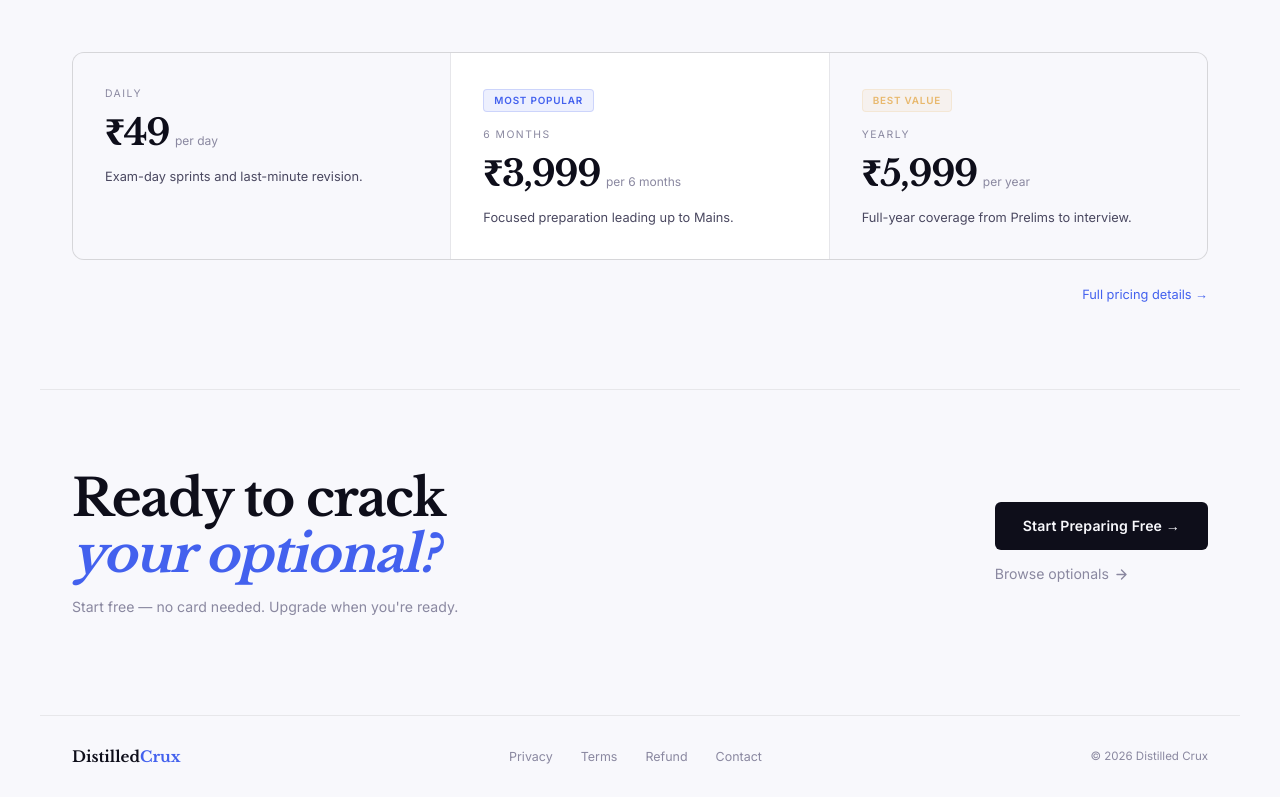
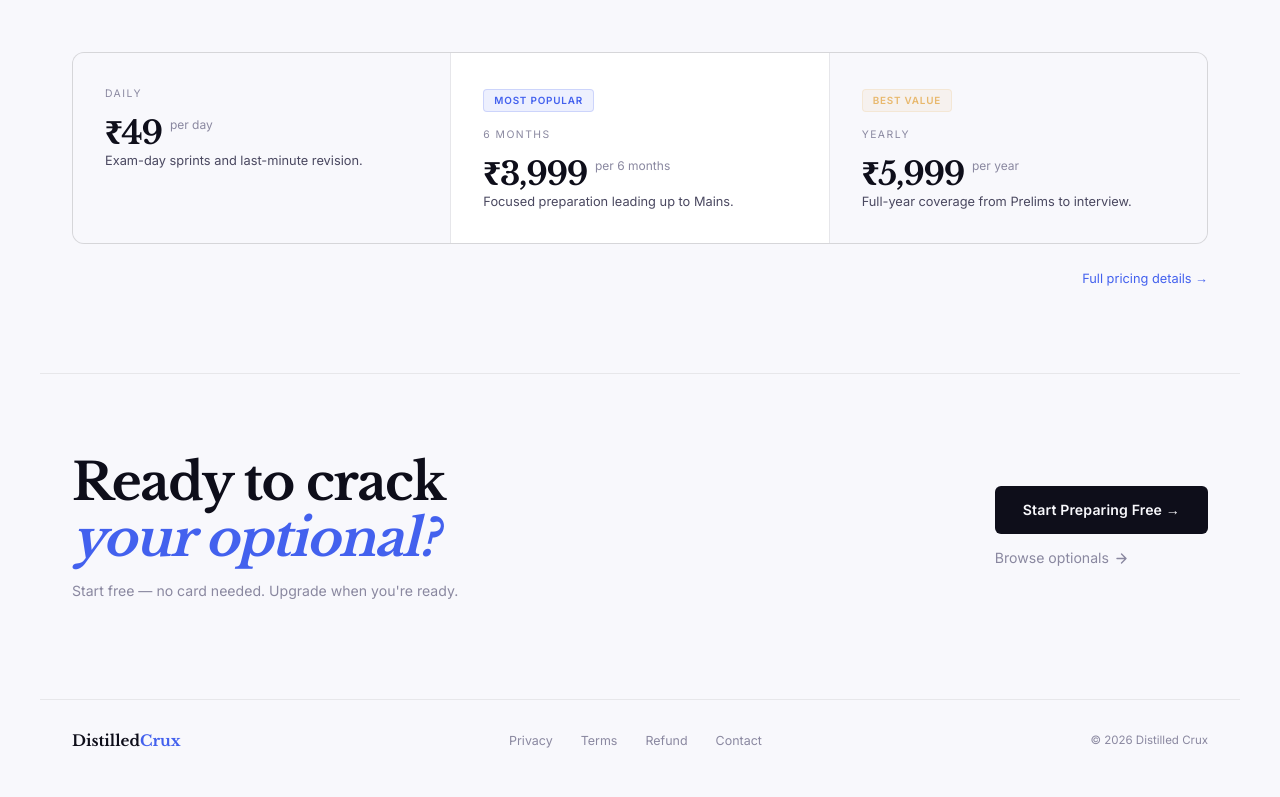
Before and after one commit to nirxv/distilledcrux, a Next.js app: page / in a window 1280 px wide. Shown: the part 2505-3302 px from the top of the page. Built offline with nearby package versions, Linux system fonts and the light colour scheme; no server answers.

Commit message:
feat: dashboard tools → 2-col card grid with SVG icons + Prelims

```diff
--- a/app/dashboard/page.tsx
+++ b/app/dashboard/page.tsx
@@ -12,11 +12,12 @@ const SUBJECT_LABEL: Record<string, string> = {
 };
 
 const TOOLS = [
-  { num: '01', label: 'AI Answer Evaluation', desc: 'Upload handwritten answers — get marks, section-wise feedback and a model answer.', href: '/evaluate', badge: null },
-  { num: '02', label: 'AI Chat', desc: 'Ask anything from your syllabus — structured answers with thinkers and exam-ready language.', href: '/chat', badge: null },
-  { num: '03', label: 'Syllabus Notes', desc: 'Every topic, every thinker, every debate — structured for Mains.', href: '/notes', badge: 'Free' },
-  { num: '04', label: 'PYQ Bank', desc: '1500+ previous year questions, topic-wise, with model answers.', href: '/sociology/pyqs', badge: 'Free' },
-  { num: '05', label: 'Topper Copies', desc: 'Real answer sheets from students who scored 140+. See what actually works.', href: '/toppers', badge: 'Premium' },
+  { num: '01', label: 'AI Answer Evaluation', desc: 'Upload handwritten answers — marks, section feedback, and a model answer.', href: '/evaluate', badge: null, icon: 'evaluate' },
+  { num: '02', label: 'AI Chat', desc: 'Ask anything from your syllabus — thinker-backed, exam-ready answers.', href: '/chat', badge: null, icon: 'chat' },
+  { num: '03', label: 'Syllabus Notes', desc: 'Every topic, every thinker, every debate — structured for Mains.', href: '/notes', badge: 'Free', icon: 'notes' },
+  { num: '04', label: 'PYQ Bank', desc: '1500+ previous year questions, topic-wise, with model answers.', href: '/sociology/pyqs', badge: 'Free', icon: 'pyq' },
+  { num: '05', label: 'Topper Copies', desc: 'Real answer sheets from students who scored 140+.', href: '/toppers', badge: 'Premium', icon: 'topper' },
+  { num: '06', label: 'Prelims Practice', desc: 'MCQs with UPSC-standard scoring — sharpen your Prelims game.', href: '/prelims', badge: 'Free', icon: 'prelims' },
 ];
 
 interface Stats {
@@ -85,38 +86,53 @@ const CSS = `
     border-bottom: 1px solid var(--border);
   }
   .db-tools-label::before { content: ''; display: inline-block; width: 16px; height: 1px; background: var(--text3); }
-  .db-tool-row {
-    display: flex; align-items: flex-start; gap: 1.5rem;
-    padding: 1.5rem 2rem;
+
+  /* Card grid */
+  .db-tool-grid {
+    display: grid; grid-template-columns: 1fr 1fr;
+  }
+  .db-tool-card {
+    padding: 1.5rem;
     border-bottom: 1px solid var(--border);
+    border-right: 1px solid var(--border);
     text-decoration: none;
     background: var(--bg);
     transition: background 0.15s;
     position: relative;
+    display: flex; flex-direction: column; gap: 0.9rem;
   }
-  .db-tool-row:last-child { border-bottom: none; }
-  .db-tool-row:hover { background: var(--bg2); }
-  .db-tool-num {
-    font-family: var(--font-mono); font-size: 0.62rem;
-    color: var(--text3); letter-spacing: 0.06em;
-    padding-top: 3px; flex-shrink: 0; width: 20px;
+  .db-tool-card:nth-child(even) { border-right: none; }
+  .db-tool-card:nth-last-child(-n+2) { border-bottom: none; }
+  .db-tool-card:hover { background: var(--bg2); }
+  .db-tool-icon {
+    width: 36px; height: 36px; border-radius: 8px;
+    background: var(--bg3); border: 1px solid var(--border2);
+    display: flex; align-items: center; justify-content: center;
+    color: var(--text3); flex-shrink: 0;
   }
+  .db-tool-card:hover .db-tool-icon { color: var(--text2); border-color: var(--border3); }
   .db-tool-label {
-    font-family: var(--font-body); font-size: 0.92rem;
-    font-weight: 700; color: var(--text); margin-bottom: 0.3rem; letter-spacing: -0.01em;
+    font-family: var(--font-body); font-size: 0.9rem;
+    font-weight: 700; color: var(--text); margin-bottom: 0.2rem; letter-spacing: -0.01em;
   }
   .db-tool-desc {
-    font-family: var(--font-ui); font-size: 0.78rem;
+    font-family: var(--font-ui); font-size: 0.76rem;
     color: var(--text3); line-height: 1.6;
   }
   .db-tool-badge {
-    position: absolute; top: 1.5rem; right: 2rem;
+    position: absolute; top: 1.25rem; right: 1.25rem;
     font-family: var(--font-ui); font-size: 0.58rem; font-weight: 700;
     letter-spacing: 0.08em; text-transform: uppercase;
     padding: 2px 8px; border-radius: 4px;
   }
   .db-tool-badge.free { background: rgba(74,222,128,0.1); color: #4ade80; border: 1px solid rgba(74,222,128,0.22); }
   .db-tool-badge.premium { background: rgba(232,184,109,0.1); color: #e8b86d; border: 1px solid rgba(232,184,109,0.22); }
+  .db-tool-arrow {
+    margin-top: auto; font-family: var(--font-ui); font-size: 0.72rem;
+    color: var(--text3); transition: color 0.15s, gap 0.15s;
+    display: flex; align-items: center; gap: 4px;
+  }
+  .db-tool-card:hover .db-tool-arrow { color: var(--text2); gap: 7px; }
 
   /* ── Sidebar (right col) ── */
   .db-sidebar { animation: fadeUp 0.4s ease; }
@@ -220,11 +236,61 @@ const CSS = `
   }
   @media (max-width: 580px) {
     .db-header { padding-top: 80px; }
-    .db-tool-row { padding: 1.25rem 1.25rem; }
-    .db-tool-badge { top: 1.25rem; right: 1.25rem; }
+    .db-tool-grid { grid-template-columns: 1fr; }
+    .db-tool-card { border-right: none !important; }
+    .db-tool-card:nth-last-child(-n+2) { border-bottom: 1px solid var(--border); }
+    .db-tool-card:last-child { border-bottom: none; }
     .db-footer-cta { padding: 2.5rem 1.25rem 4rem; }
   }
 `;
+
+function ToolIcon({ icon }: { icon: string }) {
+  switch (icon) {
+    case 'evaluate': return (
+      <svg width="18" height="18" viewBox="0 0 18 18" fill="none">
+        <rect x="2" y="2" width="14" height="14" rx="2.5" stroke="currentColor" strokeWidth="1.3"/>
+        <path d="M5.5 9l2.5 2.5 4.5-4.5" stroke="currentColor" strokeWidth="1.3" strokeLinecap="round" strokeLinejoin="round"/>
+      </svg>
+    )
+    case 'chat': return (
+      <svg width="18" height="18" viewBox="0 0 18 18" fill="none">
+        <path d="M15 3H3a1 1 0 00-1 1v8a1 1 0 001 1h2.5l2.5 3 2.5-3H15a1 1 0 001-1V4a1 1 0 00-1-1z" stroke="currentColor" strokeWidth="1.3" strokeLinejoin="round"/>
+        <path d="M6 7.5h6M6 10.5h4" stroke="currentColor" strokeWidth="1.3" strokeLinecap="round"/>
+      </svg>
+    )
+    case 'notes': return (
+      <svg width="18" height="18" viewBox="0 0 18 18" fill="none">
+        <rect x="3" y="2" width="12" height="14" rx="1.5" stroke="currentColor" strokeWidth="1.3"/>
+        <path d="M6 6h6M6 9h6M6 12h4" stroke="currentColor" strokeWidth="1.3" strokeLinecap="round"/>
+      </svg>
+    )
+    case 'pyq': return (
+      <svg width="18" height="18" viewBox="0 0 18 18" fill="none">
+        <circle cx="9" cy="9" r="7" stroke="currentColor" strokeWidth="1.3"/>
+        <path d="M9 5.5v.01M9 8c0-1 1.5-1.5 1.5-3a1.5 1.5 0 10-3 0" stroke="currentColor" strokeWidth="1.3" strokeLinecap="round"/>
+        <circle cx="9" cy="12.5" r="0.75" fill="currentColor"/>
+      </svg>
+    )
+    case 'topper': return (
+      <svg width="18" height="18" viewBox="0 0 18 18" fill="none">
+        <path d="M9 2l1.8 3.6L15 6.3l-3 2.9.7 4.1L9 11.4l-3.7 1.9.7-4.1-3-2.9 4.2-.7L9 2z" stroke="currentColor" strokeWidth="1.3" strokeLinejoin="round"/>
+      </svg>
+    )
+    case 'prelims': return (
+      <svg width="18" height="18" viewBox="0 0 18 18" fill="none">
+        <rect x="2" y="3" width="14" height="12" rx="1.5" stroke="currentColor" strokeWidth="1.3"/>
+        <circle cx="5.5" cy="7" r="1" fill="currentColor"/>
+        <circle cx="5.5" cy="11" r="1" fill="currentColor"/>
+        <path d="M8 7h5M8 11h5" stroke="currentColor" strokeWidth="1.3" strokeLinecap="round"/>
+      </svg>
+    )
+    default: return (
+      <svg width="18" height="18" viewBox="0 0 18 18" fill="none">
+        <circle cx="9" cy="9" r="7" stroke="currentColor" strokeWidth="1.3"/>
+      </svg>
+    )
+  }
+}
 
 export default function Dashboard() {
   const router = useRouter();
@@ -294,20 +360,25 @@ export default function Dashboard() {
           {/* Tools */}
           <div className="db-tools">
             <div className="db-tools-label">Your Tools</div>
+            <div className="db-tool-grid">
               {TOOLS.map((tool) => (
-              <Link key={tool.label} href={tool.href} className="db-tool-row">
-                <span className="db-tool-num">{tool.num}</span>
-                <div>
-                  <div className="db-tool-label">{tool.label}</div>
-                  <div className="db-tool-desc">{tool.desc}</div>
-                </div>
+                <Link key={tool.label} href={tool.href} className="db-tool-card">
                   {tool.badge && (
                     <span className={`db-tool-badge ${tool.badge === 'Free' ? 'free' : 'premium'}`}>
                       {tool.badge}
                     </span>
                   )}
+                  <div className="db-tool-icon">
+                    <ToolIcon icon={tool.icon} />
+                  </div>
+                  <div>
+                    <div className="db-tool-label">{tool.label}</div>
+                    <div className="db-tool-desc">{tool.desc}</div>
+                  </div>
+                  <div className="db-tool-arrow">Open →</div>
                 </Link>
               ))}
+            </div>
           </div>
 
           {/* Sidebar */}
--- a/app/page.tsx
+++ b/app/page.tsx
@@ -233,9 +233,9 @@ const CSS = `
     color: var(--text3); margin-bottom: 0.75rem;
   }
   .lp-price-amount {
-    font-family: var(--font-body); font-size: 2.25rem;
+    font-family: var(--font-body); font-size: 2rem;
     font-weight: 700; letter-spacing: -0.04em;
-    color: var(--text); line-height: 1; margin-bottom: 0.3rem;
+    color: var(--text); line-height: 1; margin-bottom: 0;
   }
   .lp-price-period { font-family: var(--font-ui); font-size: 0.75rem; color: var(--text3); margin-bottom: 1rem; }
   .lp-price-desc { font-family: var(--font-ui); font-size: 0.8rem; color: var(--text2); line-height: 1.5; }
@@ -444,7 +444,7 @@ export default function Home() {
                   </div>
                 )}
                 <div className="lp-price-plan">{p.label}</div>
-                <div style={{ display:"flex", alignItems:"baseline", gap:6 }}><div className="lp-price-amount">{p.price}</div>
+                <div style={{ display:"flex", alignItems:"center", gap:8 }}><div className="lp-price-amount">{p.price}</div>
                 <div className="lp-price-period">{p.period}</div></div>
                 <div className="lp-price-desc">{p.desc}</div>
               </div>
```
Lines whose indentation alone changed are shown as unchanged.
